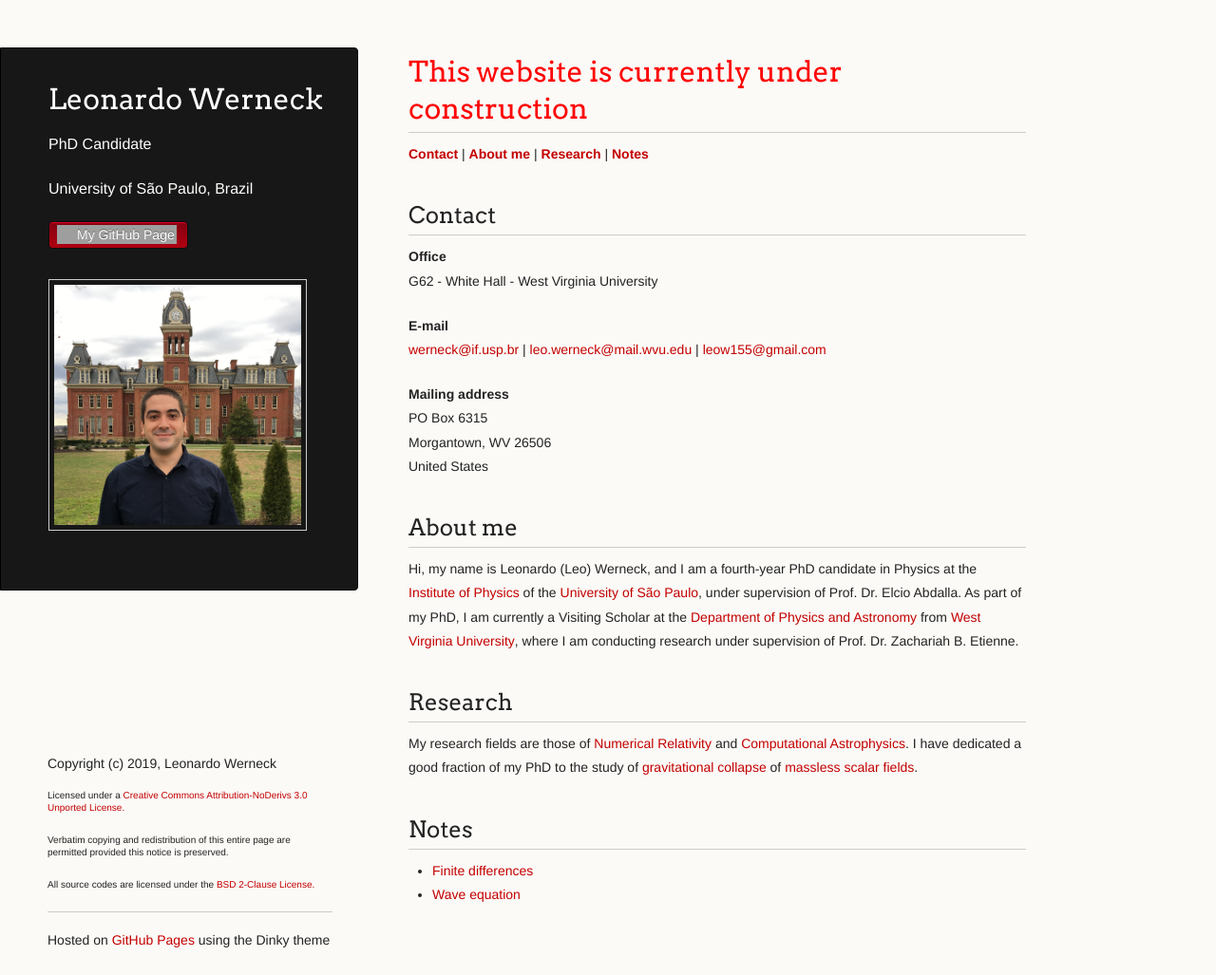
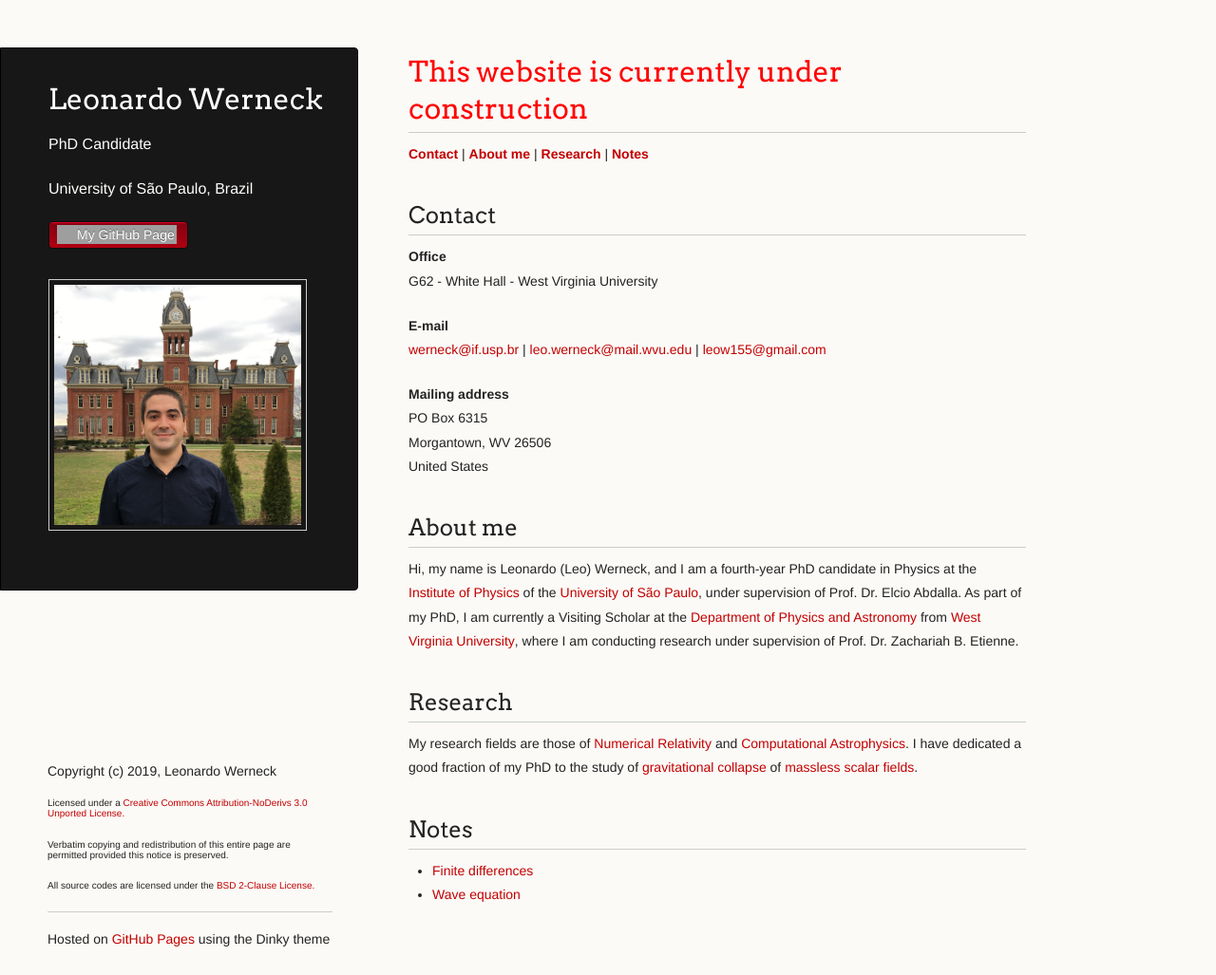
Before and after one commit to leowerneck/leowerneck.github.io, a Jekyll site: the page built from index.md, in a window 1280 px wide and 1027 px high. Shown: the whole window at 95% size. Built offline with Jekyll 4.4.1, drawn with Linux system fonts in a browser that asks for light colours; a script that is not in the unit is left out; grey boxes are pictures that could not be loaded.

Commit message:
_sass/jekyll-theme-dinky.scss: change font spacing on footer

```diff
--- a/_sass/jekyll-theme-dinky.scss
+++ b/_sass/jekyll-theme-dinky.scss
@@ -333,7 +333,7 @@ footer {
   position:fixed;
   bottom:10px;
 	padding-left: 50px;
-  line-height: 0.75em;
+  line-height: 0.70em;
 }
 
 @media print, screen and (max-width: 960px) {
```
